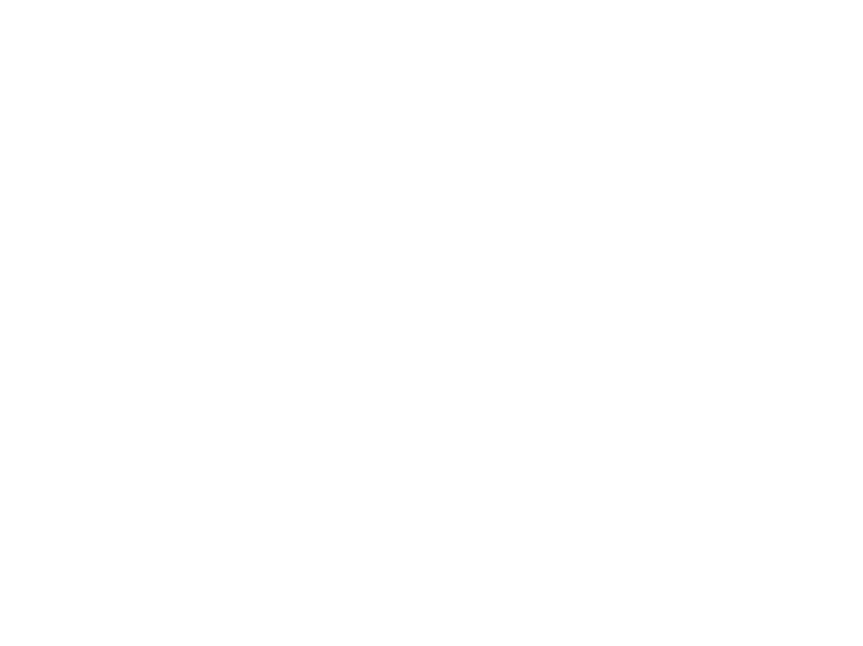
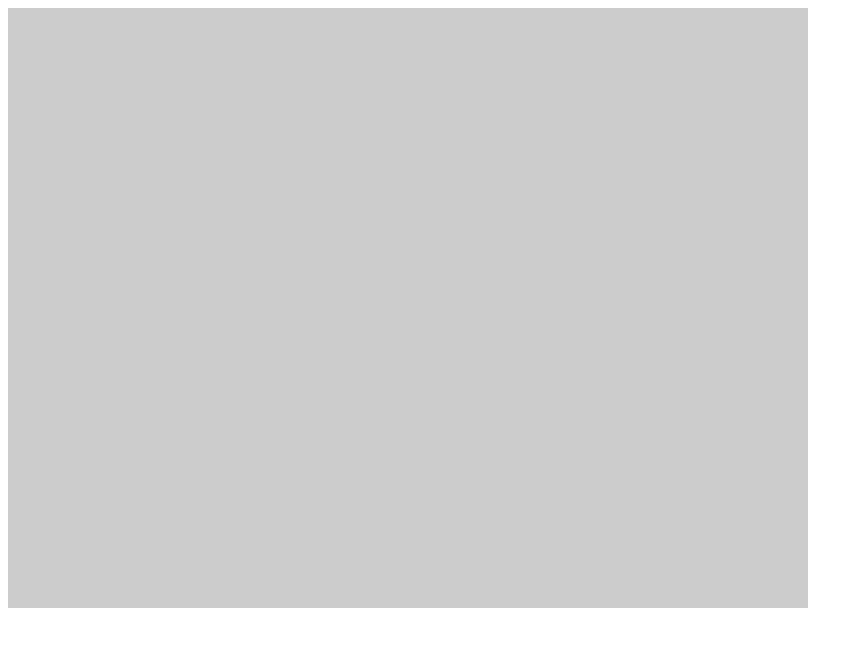
Before and after one commit to starwilly/week5-90-secs-game, a website built with webpack: page src/index.html in a window 1280 px wide. Shown: the whole page, without its empty margins (0-863 px from the left). Built offline with nearby package versions, Linux system fonts and the light colour scheme.

Commit message:
setup phaser

```diff
--- a/src/index.html
+++ b/src/index.html
@@ -5,5 +5,6 @@
   <title>Week5 90 Secs Game</title>
   <meta name="viewport" content="width=device-width, initial-scale=1">
 <body>
+  <div id="game"></div>
 </body>
 </html>
--- a/src/main.ts
+++ b/src/main.ts
@@ -0,0 +1,20 @@
+import * as Phaser from 'phaser';
+
+type GameConfig = Phaser.Types.Core.GameConfig;
+
+const config: GameConfig = {
+    title: "90 Sec Game",
+    width: 800,
+    height: 600,
+    backgroundColor: '#ccc'
+};
+
+class MyGame extends Phaser.Game {
+    constructor(config: GameConfig) {
+        super(config)
+    }
+}
+
+window.onload = () => {
+    const game = new MyGame(config);
+};
```
Also changed, not shown: tsconfig.json (+8 -1 lines).
